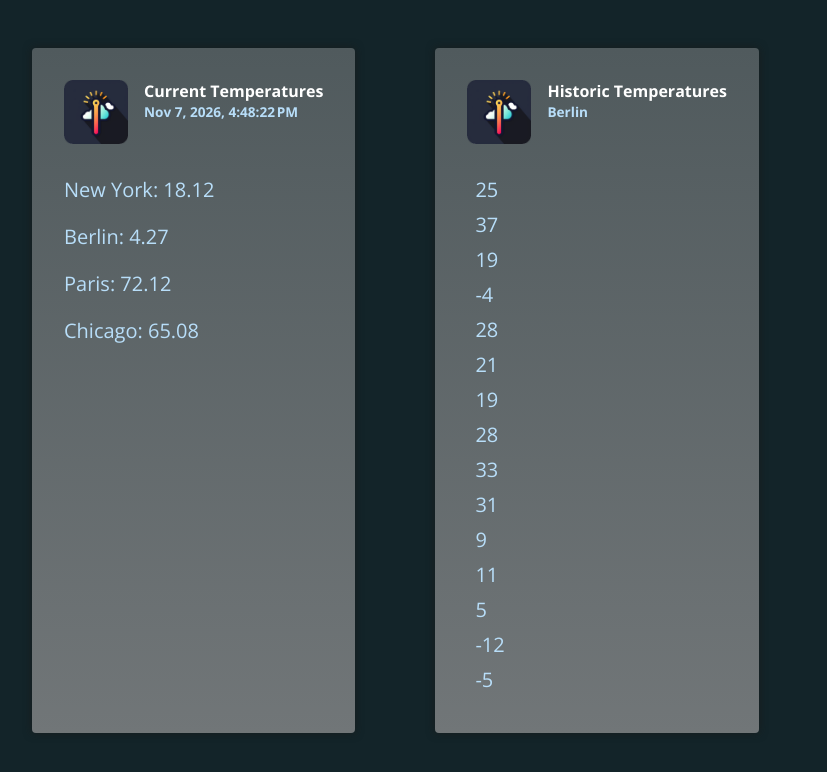
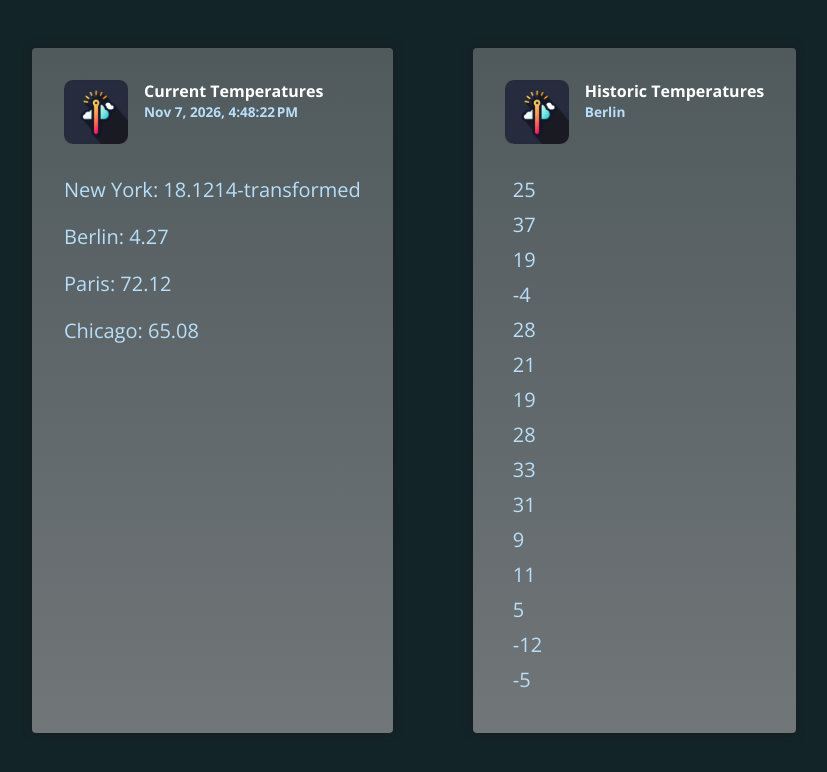
Before and after one commit to Oleg-ru/ng-maximilian-pipes, an Angular app: page / in a window 1280 px wide. Shown: the top 772 px of the page, without its empty margins (168-995 px from the left). Built offline with nearby package versions, Linux system fonts and the light colour scheme.

Commit message:
feature: use custom pipe for test

```diff
--- a/src/app/app.html
+++ b/src/app/app.html
@@ -7,7 +7,7 @@
         <p>{{ currentDate | date:'medium'}}</p>
       </div>
     </header>
-    <p>New York: {{ currentTemperaturs.newYork | number:'1.1-2' }}</p>
+    <p>New York: {{ currentTemperaturs.newYork | temperature }}</p>
     <p>Berlin: {{ currentTemperaturs.berlin | number:'1.1-2' }}</p>
     <p>Paris: {{ currentTemperaturs.paris | number:'1.1-2' }}</p>
     <p>Chicago: {{ currentTemperaturs.chicago | number:'1.1-2' }}</p>
--- a/src/app/app.ts
+++ b/src/app/app.ts
@@ -1,10 +1,12 @@
 import { Component } from '@angular/core';
 import {DatePipe, DecimalPipe} from '@angular/common';
+import {TemperaturePipe} from './temperature-pipe';
 
 @Component({
   imports: [
     DatePipe,
-    DecimalPipe
+    DecimalPipe,
+    TemperaturePipe
   ],
   selector: 'app-root',
   styleUrl: './app.css',
```
